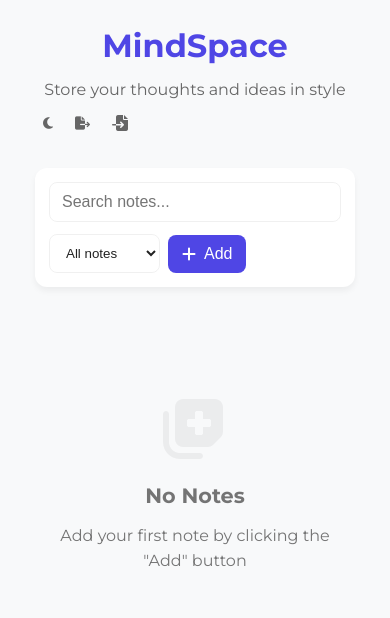
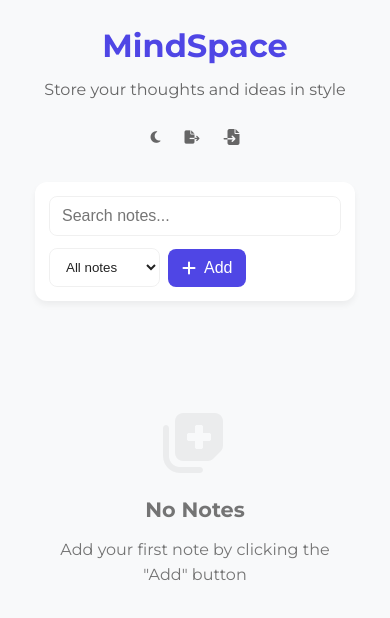
Before and after one commit to omubale005/MindSpace--Store-your-thoughts-and-ideas-in-style, a plain HTML site: page index.html in a window 390 px wide. Drawn offline with Linux system fonts and the light colour scheme.

Commit message:
style.css

```diff
--- a/style.css
+++ b/style.css
@@ -561,3 +561,29 @@ body.dark select option {
     font-size: 0.85rem;
   }
 }
+
+@media (max-width: 480px) {
+  /* Stack title, tagline, and buttons */
+  .header {
+    display: flex;
+    flex-direction: column;
+    align-items: center;
+  }
+
+  /* Ensure tagline spacing looks nice */
+  .header p {
+    margin-bottom: 8px;
+    text-align: center;
+  }
+
+  /* Move buttons below tagline & center them */
+  .header-actions {
+    position: static;  /* remove absolute only in mobile */
+    transform: none;
+    display: flex;
+    justify-content: center;
+    gap: 8px;
+    flex-wrap: wrap;
+    margin-top: 6px;
+  }
+}
```
